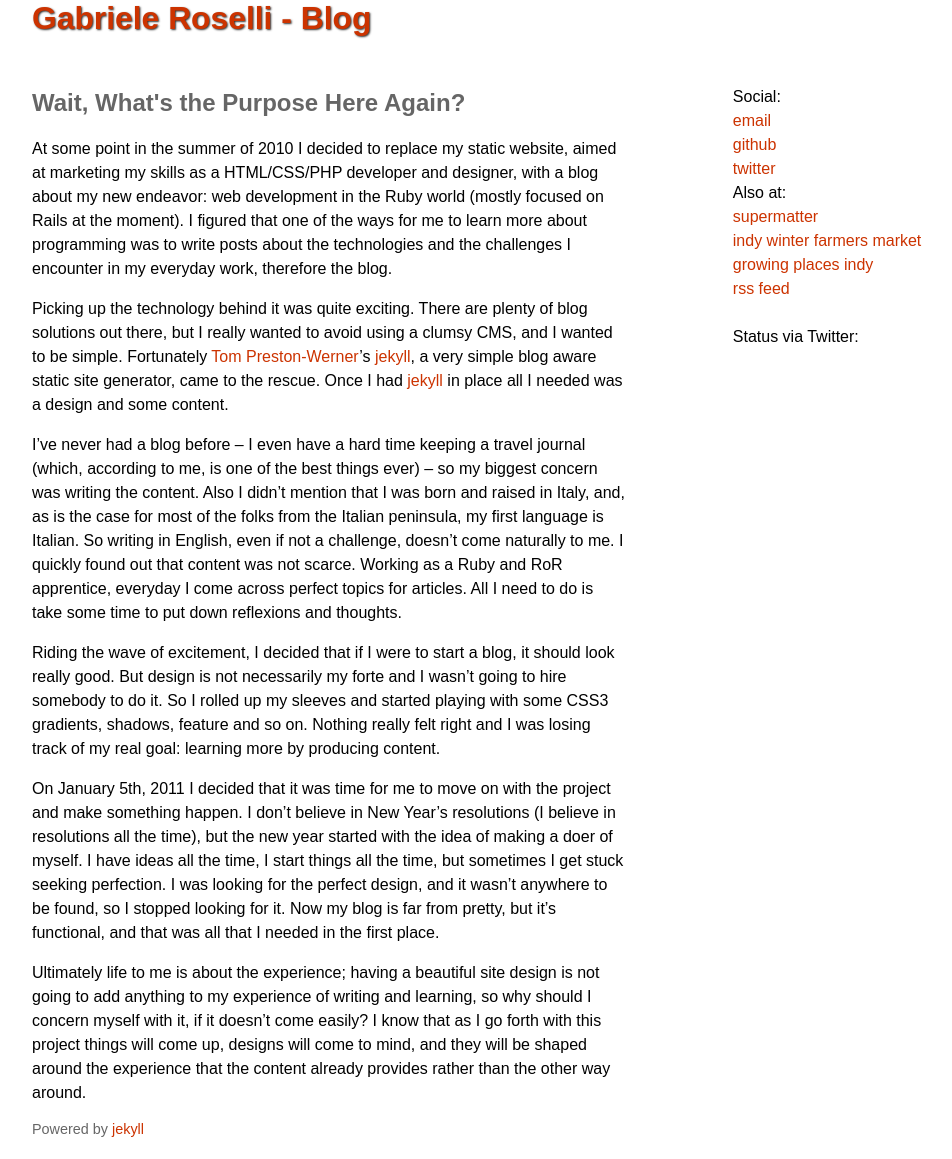
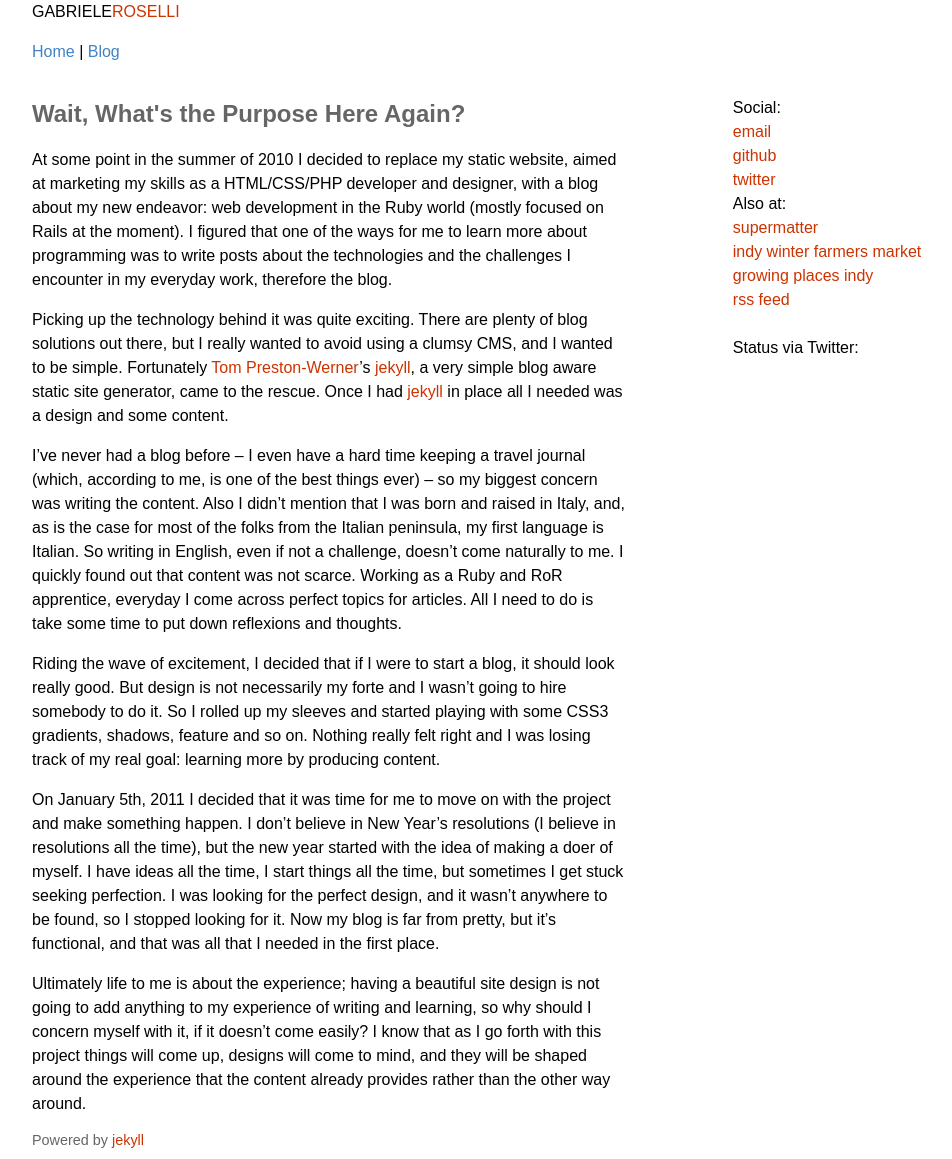
Before and after one commit to gabroselli/gabroselli.github.io, a Jekyll site: the page built from _posts/2011-01-06-Wait_Whats_the_Purpose_Here_Again.markdown, in a window 1280 px wide. Shown: the whole page, without its empty margins (128-1080 px from the left). Built offline with Jekyll 4.4.1, drawn with Linux system fonts in a browser that asks for light colours.

Commit message:
Blog post layout name styling

```diff
--- a/_layouts/default.html
+++ b/_layouts/default.html
@@ -7,9 +7,7 @@
 	<link rel="stylesheet" href="/stylesheets/syntax.css" type="text/css" media="screen" title="no title" charset="utf-8">
 </head>
 <body>
-	<div id="header">
-		<div id="title"><h3><a href="blog.html">Gabriele Roselli - Blog</a></h3></div>
-	</div>
+	<p>GABRIELE<span class="red">ROSELLI</span></p><p><a href="http://gabrieleroselli.com">Home</a> | <a href="http://gabrieleroselli.com/blog.html">Blog</a></p>
 	<div class="content">
 		{{ content }}
 	</div>
--- a/_layouts/index.html
+++ b/_layouts/index.html
@@ -7,6 +7,7 @@
 	<link rel="stylesheet" href="/stylesheets/syntax.css" type="text/css" media="screen" title="no title" charset="utf-8">
 </head>
 <body>
+	<p><a href="http://gabrieleroselli.com">Home</a> | <a href="http://gabrieleroselli.com/blog.html">Blog</a></p>
 	<div id="header">
 		<div id="title"><h3><a href="http://gabrieleroselli.com/blog.html">Gabriele Roselli - Blog</a></h3></div>
 	</div>
--- a/stylesheets/default.css
+++ b/stylesheets/default.css
@@ -63,6 +63,10 @@ html body {
 	height:23px;
 }
 
+.red {
+	color:#CC3300;
+}
+
 h1, h2, h3 {
 	color:#666;
 }
```
